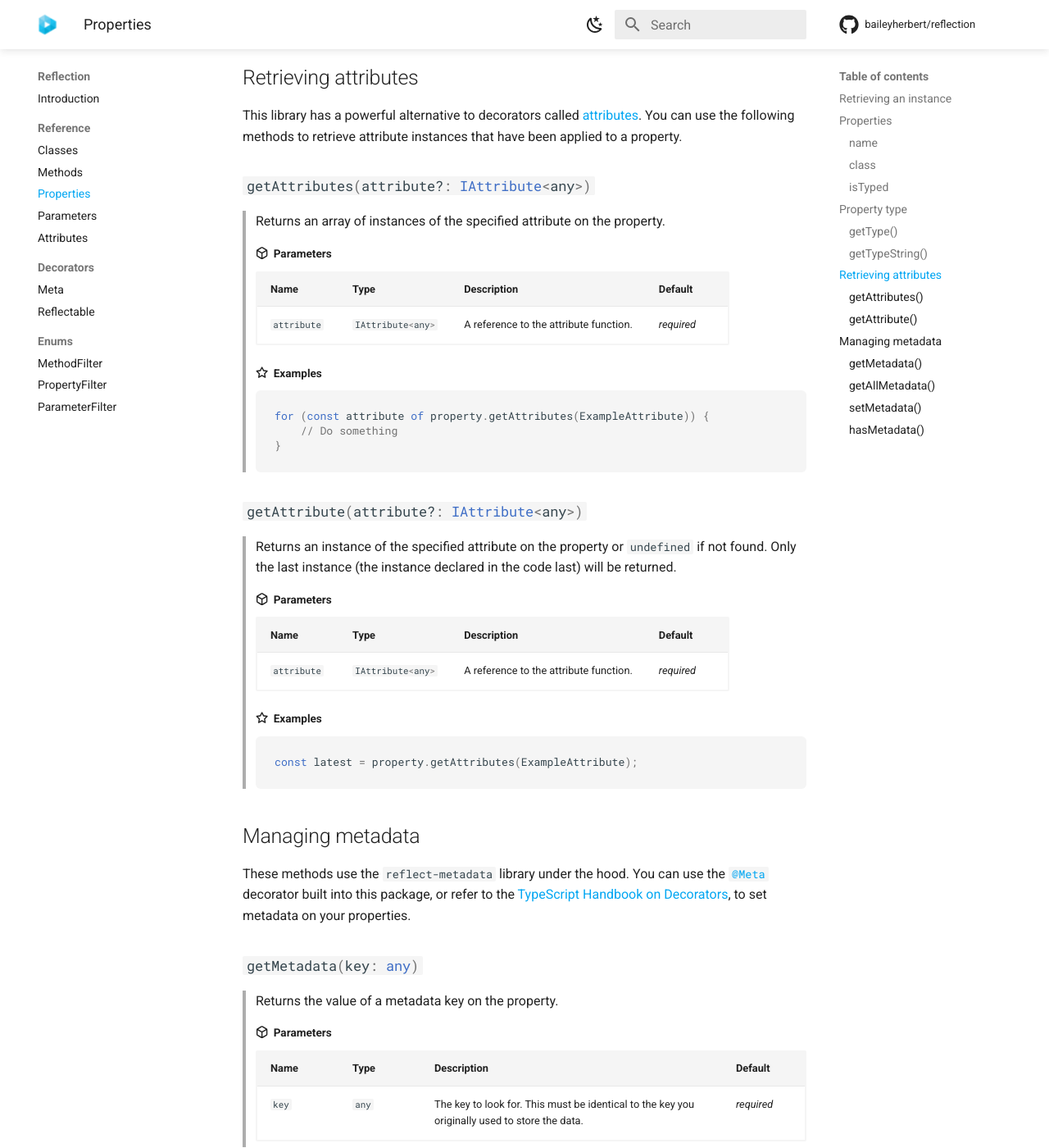
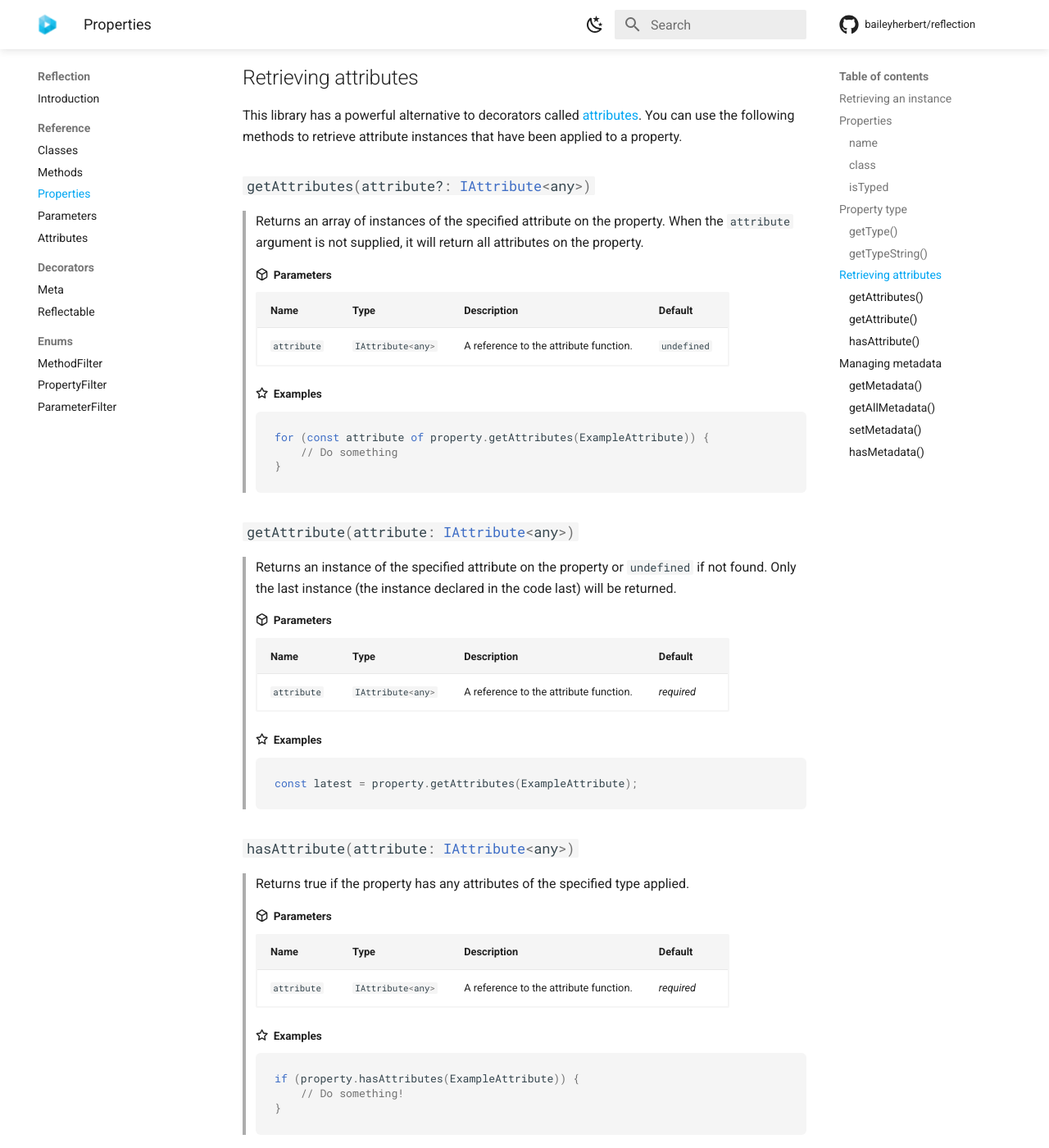
Before and after one commit to baileyherbert/reflection, an MkDocs documentation site: the page built from docs/reference/properties.md, in a window 1280 px wide and 1400 px high, scrolled down 1297 px. Shown: the whole window at 82% size. Built offline with MkDocs 1.6.1 and Material for MkDocs 9.7.7, drawn with Linux system fonts in a browser that asks for light colours; the version menu is left out.

Commit message:
Add a `hasAttribute()` method

````diff
--- a/docs/reference/properties.md
+++ b/docs/reference/properties.md
@@ -55,13 +55,14 @@ methods to retrieve attribute instances that have been applied to a property.
 
 ### `#!ts getAttributes(attribute?: IAttribute<any>)` { data-toc-label="getAttributes()", id="method:getAttributes" }
 
-> Returns an array of instances of the specified attribute on the property.
+> Returns an array of instances of the specified attribute on the property. When the `attribute` argument is not
+> supplied, it will return all attributes on the property.
 >
 > <div class="ref-head">**:octicons-package-16: Parameters**</div>
 >
-| Name        | Type                   | Description                            | Default    |
-| ----------- | ---------------------- | -------------------------------------- | ---------- |
-| `attribute` | `#!ts IAttribute<any>` | A reference to the attribute function. | *required* |
+| Name        | Type                   | Description                            | Default     |
+| ----------- | ---------------------- | -------------------------------------- | ----------- |
+| `attribute` | `#!ts IAttribute<any>` | A reference to the attribute function. | `undefined` |
 >
 > <div class="ref-head">**:octicons-star-16: Examples**</div>
 >
@@ -71,7 +72,7 @@ for (const attribute of property.getAttributes(ExampleAttribute)) {
 }
 ```
 
-### `#!ts getAttribute(attribute?: IAttribute<any>)` { data-toc-label="getAttribute()", id="method:getAttribute" }
+### `#!ts getAttribute(attribute: IAttribute<any>)` { data-toc-label="getAttribute()", id="method:getAttribute" }
 
 > Returns an instance of the specified attribute on the property or `undefined` if not found. Only the last instance
 > (the instance declared in the code last) will be returned.
@@ -86,6 +87,24 @@ for (const attribute of property.getAttributes(ExampleAttribute)) {
 >
 ```ts
 const latest = property.getAttributes(ExampleAttribute);
+```
+
+### `#!ts hasAttribute(attribute: IAttribute<any>)` { data-toc-label="hasAttribute()", id="method:hasAttribute" }
+
+> Returns true if the property has any attributes of the specified type applied.
+>
+> <div class="ref-head">**:octicons-package-16: Parameters**</div>
+>
+| Name        | Type                   | Description                            | Default    |
+| ----------- | ---------------------- | -------------------------------------- | ---------- |
+| `attribute` | `#!ts IAttribute<any>` | A reference to the attribute function. | *required* |
+>
+> <div class="ref-head">**:octicons-star-16: Examples**</div>
+>
+```ts
+if (property.hasAttributes(ExampleAttribute)) {
+	// Do something!
+}
 ```
 
 ## Managing metadata
````
Also changed, not shown: docs/reference/classes.md (+24 -5 lines), docs/reference/methods.md (+24 -5 lines), docs/reference/parameters.md (+24 -5 lines), 9 other files.
